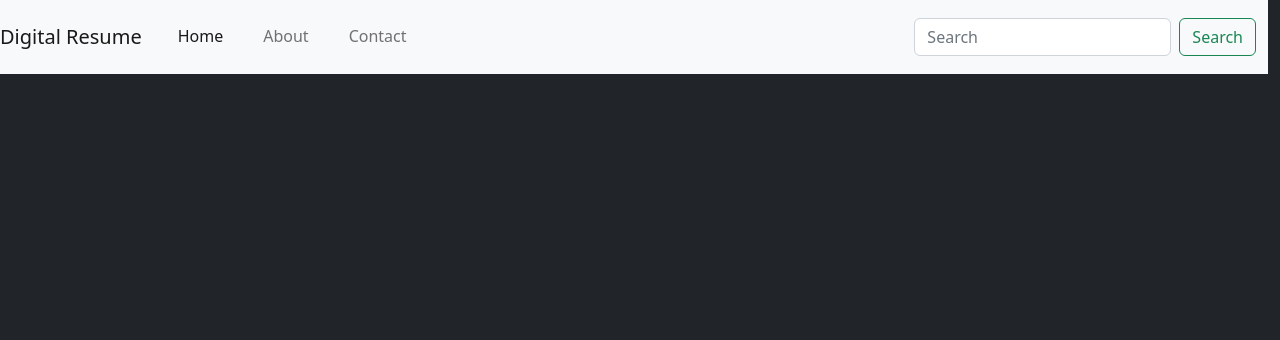
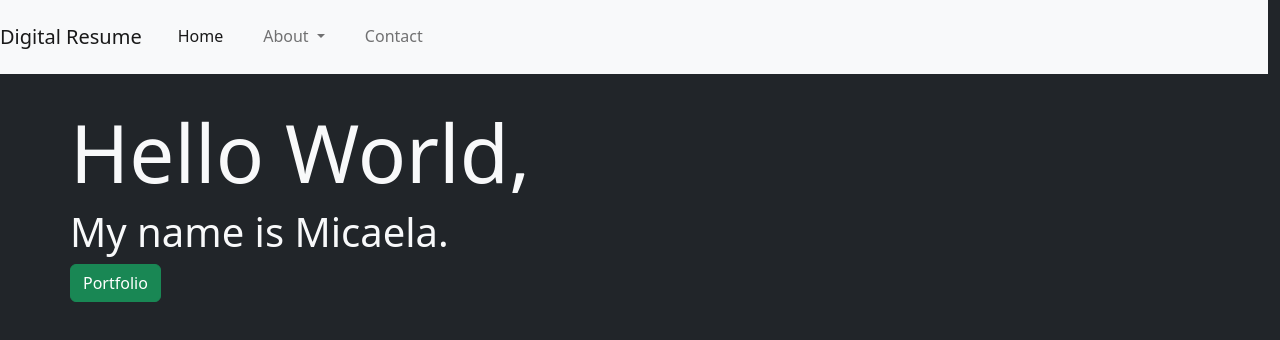
Before and after one commit to Micaela-Abrahams/Resume-10.1, a plain HTML site: page index.html in a window 1280 px wide. Drawn offline with Linux system fonts and the light colour scheme.

Commit message:
added jumbotron

```diff
--- a/index.html
+++ b/index.html
@@ -26,14 +26,24 @@
                 aria-label="Toggle navigation">
                 <span class="navbar-toggler-icon"></span>
             </button>
+            <!--Use # on href link tag so when user clicks on link they wont get error message-->
             <div class="collapse navbar-collapse" id="navbarSupportedContent">
                 <ul class="navbar-nav me-auto mb-2 mb-lg-0">
                     <li class="nav-item">
-                        <a class="nav-link active" aria-current="page" href="#">Home</a> <!--Make Home Jumbotron-->
+                        <a class="nav-link active" aria-current="page" href="#">Home</a>
+                        <!--Make Home Jumbotron-->
                     </li>
-                    <li class="nav-item">
-
-                        <a class="nav-link" href="#">About</a>
+                    <li class="nav-item dropdown">
+                        <a class="nav-link dropdown-toggle" href="#" role="button" data-bs-toggle="dropdown"
+                            aria-expanded="false">
+                            About
+                        </a>
+                        <ul class="dropdown-menu">
+                            <li><a class="dropdown-item" href="#">Education</a></li>
+                            <li><a class="dropdown-item" href="#">Qualifications</a></li>
+                            <li><a class="dropdown-item" href="#">Experience</a></li>
+                            <li><a class="dropdown-item" href="#">Skills</a></li>
+                        </ul>
                     </li>
 
                     <li class="nav-item">
@@ -41,15 +51,22 @@
                     </li>
                 </ul>
 
-                <form class="d-flex">
-                    <input class="form-control me-2" type="search" placeholder="Search" aria-label="Search">
-                    <button class="btn btn-outline-success" type="submit">Search</button>
-                </form>
+
             </div>
         </div>
     </nav>
 
     <!--Jumbotron-->
+    <div class="jumbotron jumbotron-fluid">
+        <div class="container">
+            <h1 class="display-1">Hello World,</h1>
+            <h3 class="display-6">My name is Micaela.</h3>
+            <p class="lead">
+                <a class="btn btn-success btn-md" href="#" target="_blank" role="button">Portfolio</a>
+            </p>
+        </div>
+    </div>
+
     <!--FORM-->
     <!--CONTACT-->
     <!--FOOTER-->
--- a/stylesheet2.css
+++ b/stylesheet2.css
@@ -6,6 +6,7 @@ box-shadow: 0px 12px 15px 10px #333;
 transition:all 0.3s;
 }
 
+/*Style for the items inside the NavBar*/
 /*Style for NAVIGATION BAR - added green hover effect with pointer cursor*/
 .nav-item{
    cursor:pointer;
@@ -13,6 +14,7 @@ transition:all 0.3s;
     display: inline-block;
     padding: 8px 12px;
     position: relative;
+    float: left;
 }
 
 .nav-item::after{
@@ -28,3 +30,10 @@ transition:all 0.3s;
 .nav-item:hover::after{
     width: 100%;
 }
+
+/*Styling for the Jumbotron*/
+.jumbotron {
+    background-size: cover;
+    height:900px;
+    margin-top: 30px;
+  }
```
Also changed, not shown: 1 other file.
